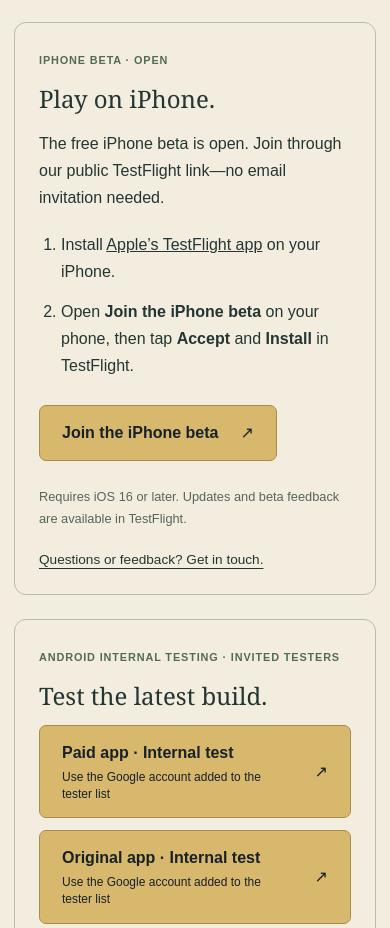
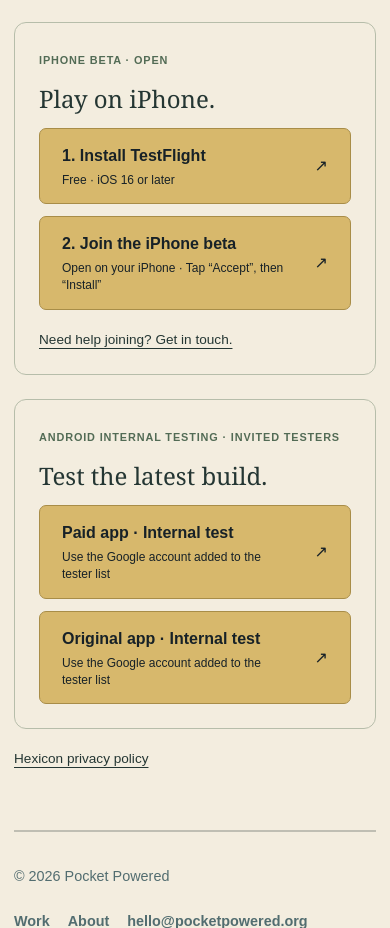
Before and after one commit to wongislandd/pocketpowered.org, an Astro site: page /hexicon in a window 390 px wide. Shown: the part 3409-4337 px from the top of the page. Built offline with nearby package versions, Linux system fonts and the light colour scheme; Astro itself is replaced by a stand-in of ours.

Commit message:
Match iPhone beta instructions to Android CTA style

```diff
--- a/src/pages/hexicon/index.astro
+++ b/src/pages/hexicon/index.astro
@@ -50,14 +50,11 @@ const screenshots = [
         <article class="hx-beta-details" aria-labelledby="ios-beta-title">
           <span class="hx-status">IPHONE BETA · OPEN</span>
           <h3 id="ios-beta-title">Play on iPhone.</h3>
-          <p>The free iPhone beta is open. Join through our public TestFlight link—no email invitation needed.</p>
-          <ol class="hx-beta-steps">
-            <li>Install <a href="https://apps.apple.com/app/testflight/id899247664" target="_blank" rel="noopener">Apple’s TestFlight app</a> on your iPhone.</li>
-            <li>Open <strong>Join the iPhone beta</strong> on your phone, then tap <strong>Accept</strong> and <strong>Install</strong> in TestFlight.</li>
-          </ol>
-          <a class="hx-button" href="/hexicon/go/ios" target="_blank" rel="noopener">Join the iPhone beta <span aria-hidden="true">↗</span></a>
-          <p class="hx-note">Requires iOS 16 or later. Updates and beta feedback are available in TestFlight.</p>
-          <a class="hx-support" href="mailto:hello@pocketpowered.org?subject=Hexicon%20feedback">Questions or feedback? Get in touch.</a>
+          <div class="hx-beta-actions">
+            <a class="hx-button" href="https://apps.apple.com/app/testflight/id899247664" target="_blank" rel="noopener"><span>1. Install TestFlight<small>Free · iOS 16 or later</small></span><span aria-hidden="true">↗</span></a>
+            <a class="hx-button" href="/hexicon/go/ios" target="_blank" rel="noopener"><span>2. Join the iPhone beta<small>Open on your iPhone · Tap “Accept”, then “Install”</small></span><span aria-hidden="true">↗</span></a>
+          </div>
+          <a class="hx-support" href="mailto:hello@pocketpowered.org?subject=Hexicon%20iPhone%20beta">Need help joining? Get in touch.</a>
         </article>
       </div>
       <article class="hx-beta-details hx-internal" aria-labelledby="internal-test-title">
@@ -119,8 +116,6 @@ const screenshots = [
   .hx-beta-details { padding:32px; border:1px solid #b6bdaa; border-radius:12px; }
   .hx-internal { margin-top:24px; }
   .hx-internal .hx-beta-actions { grid-template-columns:repeat(auto-fit,minmax(min(100%,280px),1fr)); }
-  .hx-beta-steps { padding-left:22px; line-height:1.7; margin-block:20px 26px; }
-  .hx-beta-steps li + li { margin-top:12px; }
   .hx-beta-actions { display:grid; gap:12px; }
   .hx-beta-actions .hx-button { justify-content:space-between; text-align:left; }
   .hx-beta-actions small { display:block; margin-top:4px; font-size:.75rem; font-weight:400; line-height:1.4; }
```
Also changed, not shown: README.md.
